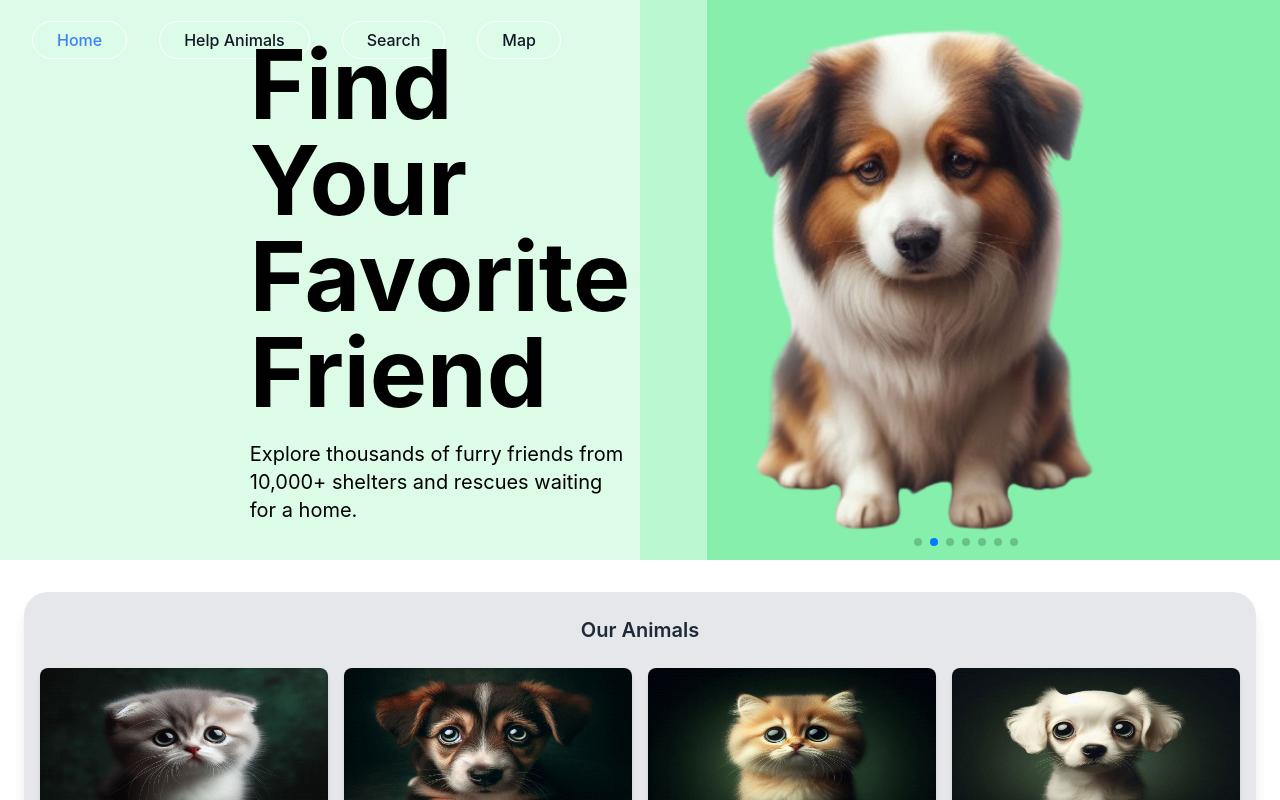
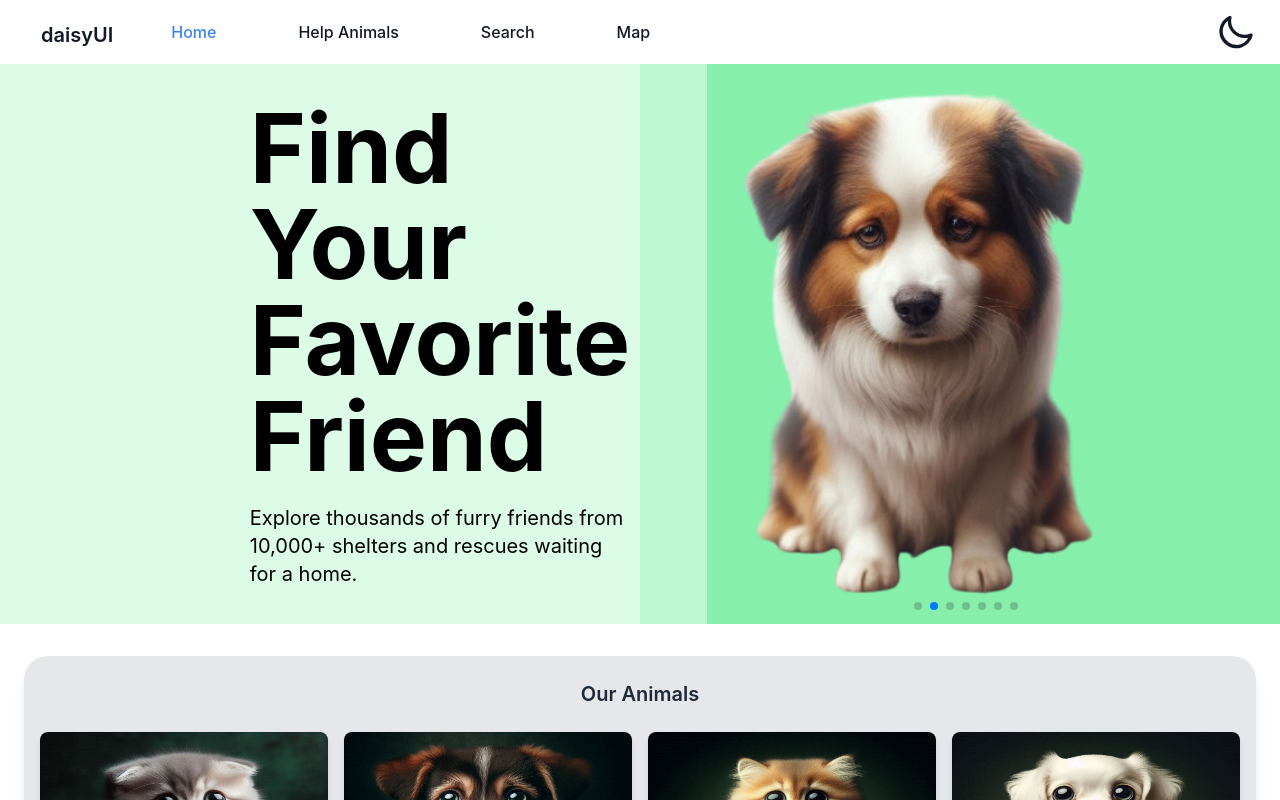
Before and after one commit to chingu-voyages/V53-tier3-team-40, a React (Vite) app in the folder client/: page / in a window 1280 px wide. Shown: the top 800 px of the page. Built offline with nearby package versions, Linux system fonts and the light colour scheme.

Commit message:
Add navbar and darkmode button

```diff
--- a/client/package.json
+++ b/client/package.json
@@ -11,6 +11,7 @@
   },
   "dependencies": {
     "autoprefixer": "^10.4.20",
+    "lucide-react": "^0.474.0",
     "postcss": "^8.5.1",
     "react": "^18.3.1",
     "react-dom": "^18.3.1",
@@ -23,6 +24,7 @@
     "@types/react": "^18.3.18",
     "@types/react-dom": "^18.3.5",
     "@vitejs/plugin-react": "^4.3.4",
+    "daisyui": "^4.12.23",
     "eslint": "^9.17.0",
     "eslint-plugin-react": "^7.37.2",
     "eslint-plugin-react-hooks": "^5.0.0",
--- a/client/src/components/Header.jsx
+++ b/client/src/components/Header.jsx
@@ -12,7 +12,7 @@
     <header className="header w-full h-[70vh] bg-green-200 text-black flex flex-col md:flex-row items-center justify-center overflow-hidden relative">
       <div className="absolute top-0 left-0 h-[70vh] w-[50%] bg-green-100 z-0 md:-mr-4"></div>
       <div className="absolute top-0 right-0 h-[70vh] w-[46%] bg-green-300 z-0 md:-mr-4"></div>
-      <Menu className="absolute top-7 left-4" />
+      {/* <Menu className="absolute top-7 left-4" /> */}
 
       <div className="header-content w-full md:w-1/2 flex flex-col justify-center items-center p-4 md:pl-12 text-center md:text-left space-y-4 md:ml-52 z-10">
         <h1 className="text-6xl sm:text-7xl md:text-8xl lg:text-8xl font-bold text-center md:text-left lg:text-left mb-1 leading-tight">
--- /dev/null
+++ b/client/src/components/Navbar.jsx
@@ -0,0 +1,54 @@
+import { useState, useEffect } from "react";
+import Menu from "./Menu";
+// import logo from "../assets/logo.png";
+
+const Navbar = () => {
+
+  const [theme, setTheme] = useState(localStorage.getItem("theme") ? localStorage.getItem("theme") : "light");
+
+  const handleToggle = (e) => {
+    if (e.target.checked) {
+      setTheme("dark");
+    } else {
+      setTheme("light");
+    }
+  };
+
+  useEffect(() => {
+    localStorage.setItem("theme", theme);
+    const localTheme = localStorage.getItem("theme");
+    document.querySelector("html").setAttribute("data-theme", localTheme);
+  }, [theme]);
+
+
+  return (
+    <div className={`navbar bg-base-100 px-6 ${theme === 'dark' ? 'text-white' : 'text-gray-900'}`}>
+      <div className="flex-1">
+        <button className="btn btn-ghost text-xl">daisyUI</button>
+        <Menu />
+      </div>
+      <div className="flex-none">
+        <label className="swap swap-rotate">
+          <input type="checkbox" onChange={handleToggle} checked={theme === "light" ? false : true} />
+          <svg
+            className="swap-on h-10 w-10 fill-current"
+            xmlns="http://www.w3.org/2000/svg"
+            viewBox="0 0 24 24">
+            <path
+              d="M5.64,17l-.71.71a1,1,0,0,0,0,1.41,1,1,0,0,0,1.41,0l.71-.71A1,1,0,0,0,5.64,17ZM5,12a1,1,0,0,0-1-1H3a1,1,0,0,0,0,2H4A1,1,0,0,0,5,12Zm7-7a1,1,0,0,0,1-1V3a1,1,0,0,0-2,0V4A1,1,0,0,0,12,5ZM5.64,7.05a1,1,0,0,0,.7.29,1,1,0,0,0,.71-.29,1,1,0,0,0,0-1.41l-.71-.71A1,1,0,0,0,4.93,6.34Zm12,.29a1,1,0,0,0,.7-.29l.71-.71a1,1,0,1,0-1.41-1.41L17,5.64a1,1,0,0,0,0,1.41A1,1,0,0,0,17.66,7.34ZM21,11H20a1,1,0,0,0,0,2h1a1,1,0,0,0,0-2Zm-9,8a1,1,0,0,0-1,1v1a1,1,0,0,0,2,0V20A1,1,0,0,0,12,19ZM18.36,17A1,1,0,0,0,17,18.36l.71.71a1,1,0,0,0,1.41,0,1,1,0,0,0,0-1.41ZM12,6.5A5.5,5.5,0,1,0,17.5,12,5.51,5.51,0,0,0,12,6.5Zm0,9A3.5,3.5,0,1,1,15.5,12,3.5,3.5,0,0,1,12,15.5Z" />
+          </svg>
+
+          <svg
+            className="swap-off h-10 w-10 fill-current"
+            xmlns="http://www.w3.org/2000/svg"
+            viewBox="0 0 24 24">
+            <path
+              d="M21.64,13a1,1,0,0,0-1.05-.14,8.05,8.05,0,0,1-3.37.73A8.15,8.15,0,0,1,9.08,5.49a8.59,8.59,0,0,1,.25-2A1,1,0,0,0,8,2.36,10.14,10.14,0,1,0,22,14.05,1,1,0,0,0,21.64,13Zm-9.5,6.69A8.14,8.14,0,0,1,7.08,5.22v.27A10.15,10.15,0,0,0,17.22,15.63a9.79,9.79,0,0,0,2.1-.22A8.11,8.11,0,0,1,12.14,19.73Z" />
+          </svg>
+        </label>
+      </div>
+    </div>
+  );
+};
+
+export default Navbar;
--- a/client/src/layout/HelpAnimalsLayout.jsx
+++ b/client/src/layout/HelpAnimalsLayout.jsx
@@ -1,10 +1,11 @@
 import Header from "../components/Header";
 import Component2 from "../components/Component2";
 import Footer from "../components/Footer";
-
+import Navbar from "../components/Navbar";
 const HelpAnimalsLayout = () => {
   return (
     <div className="flex flex-col w-full">
+      <Navbar />
       <section className="h-[70vh] w-full">
         <Header />
       </section>
--- a/client/src/layout/HomeLayout.jsx
+++ b/client/src/layout/HomeLayout.jsx
@@ -2,10 +2,11 @@
 import Animals from "../components/Animals";
 import Component2 from "../components/Component2";
 import Footer from "../components/Footer";
-
+import Navbar from "../components/Navbar";
 const HomeLayout = () => {
   return (
     <div className="flex flex-col w-full">
+      <Navbar />
       <section className="h-[70vh] w-full">
         <Header />
       </section>
--- a/client/src/layout/MapLayout.jsx
+++ b/client/src/layout/MapLayout.jsx
@@ -1,10 +1,11 @@
 import Header from "../components/Header";
 import Component2 from "../components/Component2";
 import Footer from "../components/Footer";
-
+import Navbar from "../components/Navbar";
 const MapLayout = () => {
   return (
     <div className="flex flex-col w-full">
+      <Navbar />
       <section className="h-[70vh] w-full">
         <Header />
       </section>
--- a/client/tailwind.config.js
+++ b/client/tailwind.config.js
@@ -7,5 +7,10 @@
   theme: {
     extend: {},
   },
-  plugins: [],
+  plugins: [
+    require('daisyui'),
+  ],
+  daisyui: {
+    themes: ["light", "dark"],
+  },
 };
```
Also changed, not shown: 1 other file (tests, documents, lock files or other folders).
